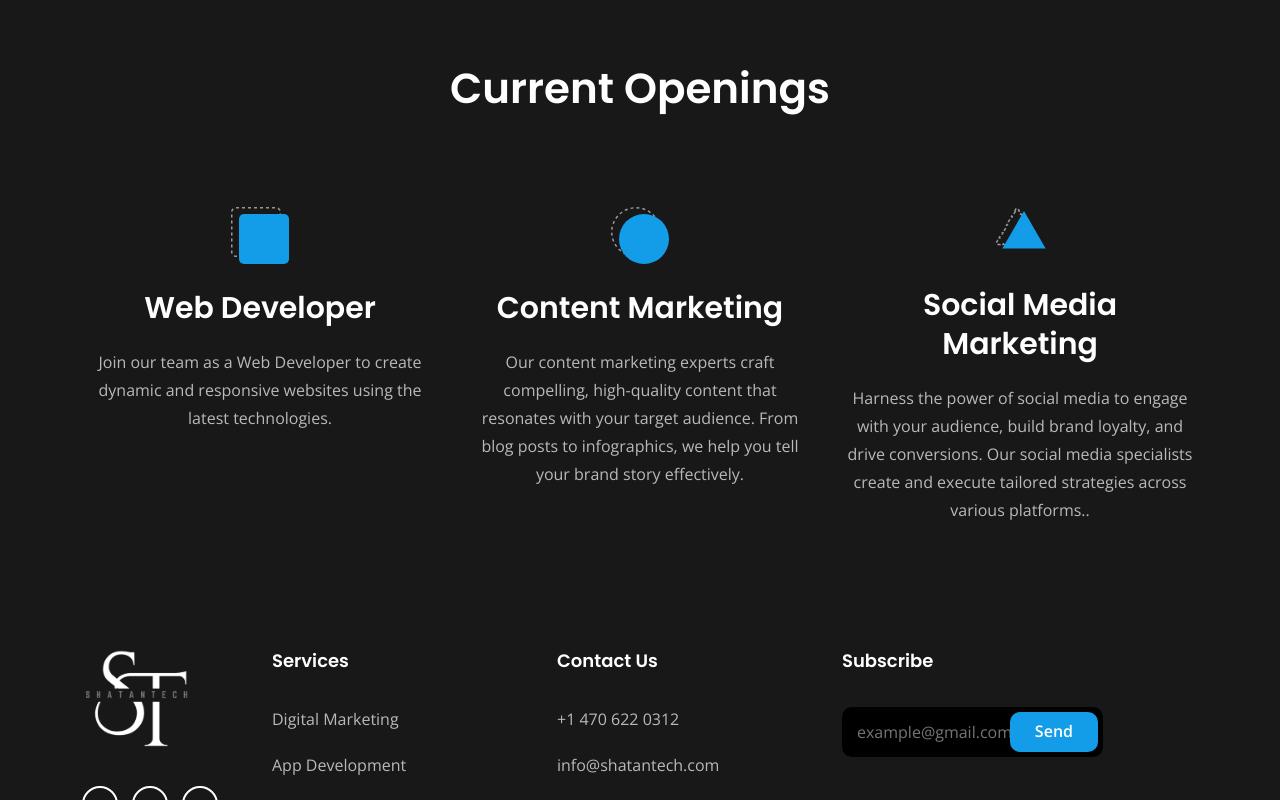
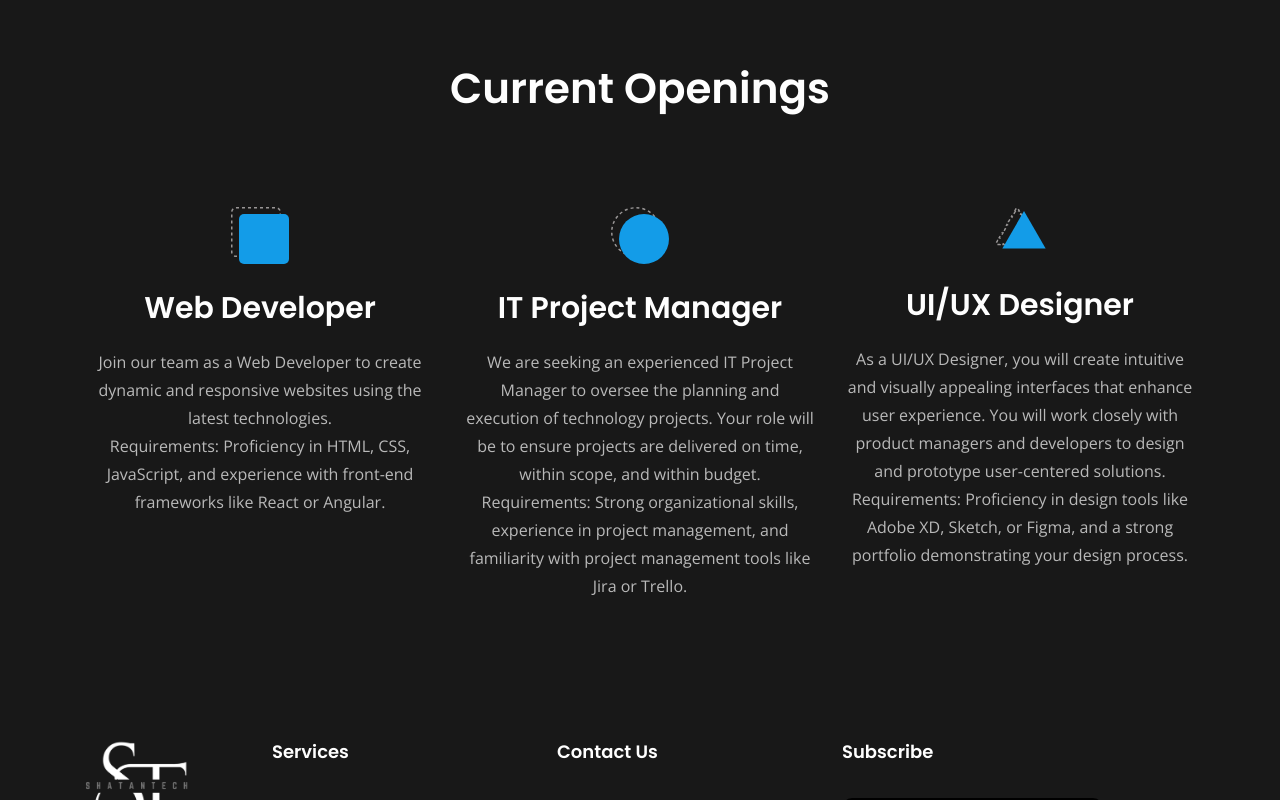
Before and after one commit to harshitchugh001/project1, a React (Create React App) app: page /careers in a window 1280 px wide. Shown: the part 568-1368 px from the top of the page. Built offline with nearby package versions, Linux system fonts and the light colour scheme; some icons are missing.

Commit message:
added openings

```diff
--- a/src/components/IconBox/index.jsx
+++ b/src/components/IconBox/index.jsx
@@ -11,7 +11,7 @@ export default function IconBox({title, subtitle, icon,require}) {
       </Div>
       <h2 className="cs-iconbox_title">{parse(title)}</h2>
       <Div className="cs-iconbox_subtitle">{parse(subtitle)}</Div>
-      {/* <Div className="cs-iconbox_subtitle">{parse(require)}</Div> */}
+      <p className="cs-iconbox_subtitle">{require}</p>
     </Div>
   )
 }
--- a/src/components/Pages/CareersPage.jsx
+++ b/src/components/Pages/CareersPage.jsx
@@ -44,27 +44,25 @@ export default function CareersPage() {
                             icon='/images/icons/service_icon_1.svg'
                             title='Web Developer'
                             subtitle='Join our team as a Web Developer to create dynamic and responsive websites using the latest technologies. '
-                            require='Proficiency in HTML, CSS, JavaScript, and experience with front-end frameworks like React or Angular.'
+                            require='Requirements: Proficiency in HTML, CSS, JavaScript, and experience with front-end frameworks like React or Angular.'
                         />
                         <Spacing lg='30' md='30' />
                     </Div>
                     <Div className="col-lg-4">
                         <IconBox
                             icon='/images/icons/service_icon_2.svg'
-                            title='Content Marketing'
-                            subtitle='Our content marketing experts craft compelling, high-quality
-              content that resonates with your target audience. From blog posts to infographics, we
-              help you tell your brand story effectively.'
+                            title='IT Project Manager'
+                            subtitle='We are seeking an experienced IT Project Manager to oversee the planning and execution of technology projects. Your role will be to ensure projects are delivered on time, within scope, and within budget.'
+                            require='Requirements: Strong organizational skills, experience in project management, and familiarity with project management tools like Jira or Trello.'
                         />
                         <Spacing lg='30' md='30' />
                     </Div>
                     <Div className="col-lg-4">
                         <IconBox
                             icon='/images/icons/service_icon_3.svg'
-                            title='Social Media Marketing'
-                            subtitle='Harness the power of social media to engage with your
-              audience, build brand loyalty, and drive conversions. Our social media specialists create
-              and execute tailored strategies across various platforms..'
+                            title='UI/UX Designer'
+                            subtitle='As a UI/UX Designer, you will create intuitive and visually appealing interfaces that enhance user experience. You will work closely with product managers and developers to design and prototype user-centered solutions.'
+              require='Requirements: Proficiency in design tools like Adobe XD, Sketch, or Figma, and a strong portfolio demonstrating your design process.'
                         />
                         <Spacing lg='30' md='30' />
                     </Div>
```
